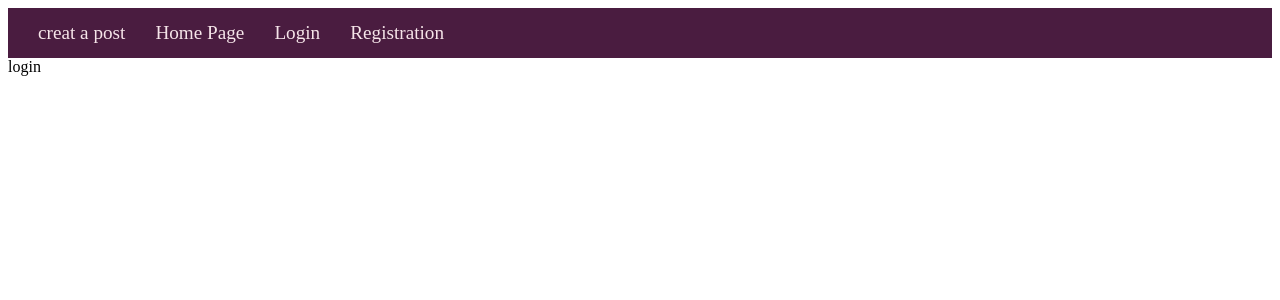
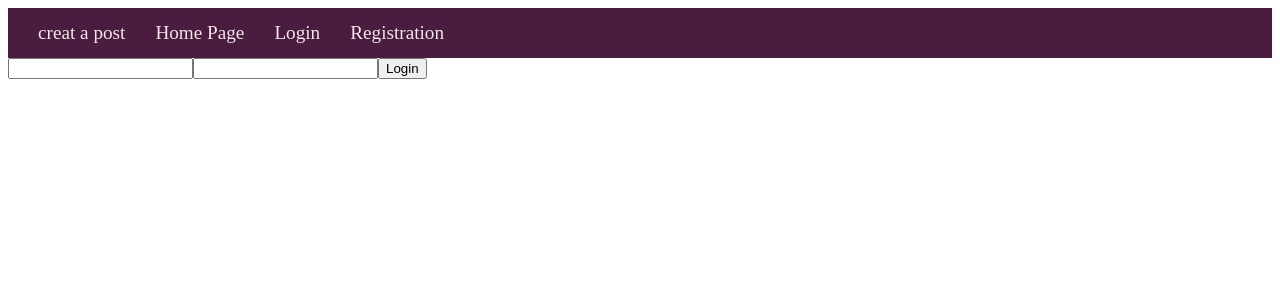
Before and after one commit to DuncanCbr/carbonnierDuncan_7_09_03_22, a React (Create React App) app in the folder frontend/: page /login in a window 1280 px wide. Shown: the top 300 px of the page. Built offline with nearby package versions, Linux system fonts and the light colour scheme.

Commit message:
frontend login
login is now possible

```diff
--- a/frontend/src/pages/login.js
+++ b/frontend/src/pages/login.js
@@ -1,9 +1,23 @@
-import React from 'react'
+import React, {useState} from "react";
+import axios from 'axios';
 
-function login() {
+function Login() {
+
+  const [username, setUsername] = useState("");
+  const [password, setPassword] = useState("");
+  const Login = () => {
+    const data = {username: username, password: password};
+    axios.post("http://localhost:3002/auth/login", data).then((response) => {
+      console.log(response.data);
+    });
+  };
   return (
-    <div>login</div>
+    <div>
+      <input type="text" onChange={(event) => {setUsername(event.target.value)}}></input>
+      <input type="password" onChange={(event) => {setPassword(event.target.value)}}></input>
+      <button onClick={Login}>Login</button>
+    </div>
   )
 }
 
-export default login
+export default Login
```
